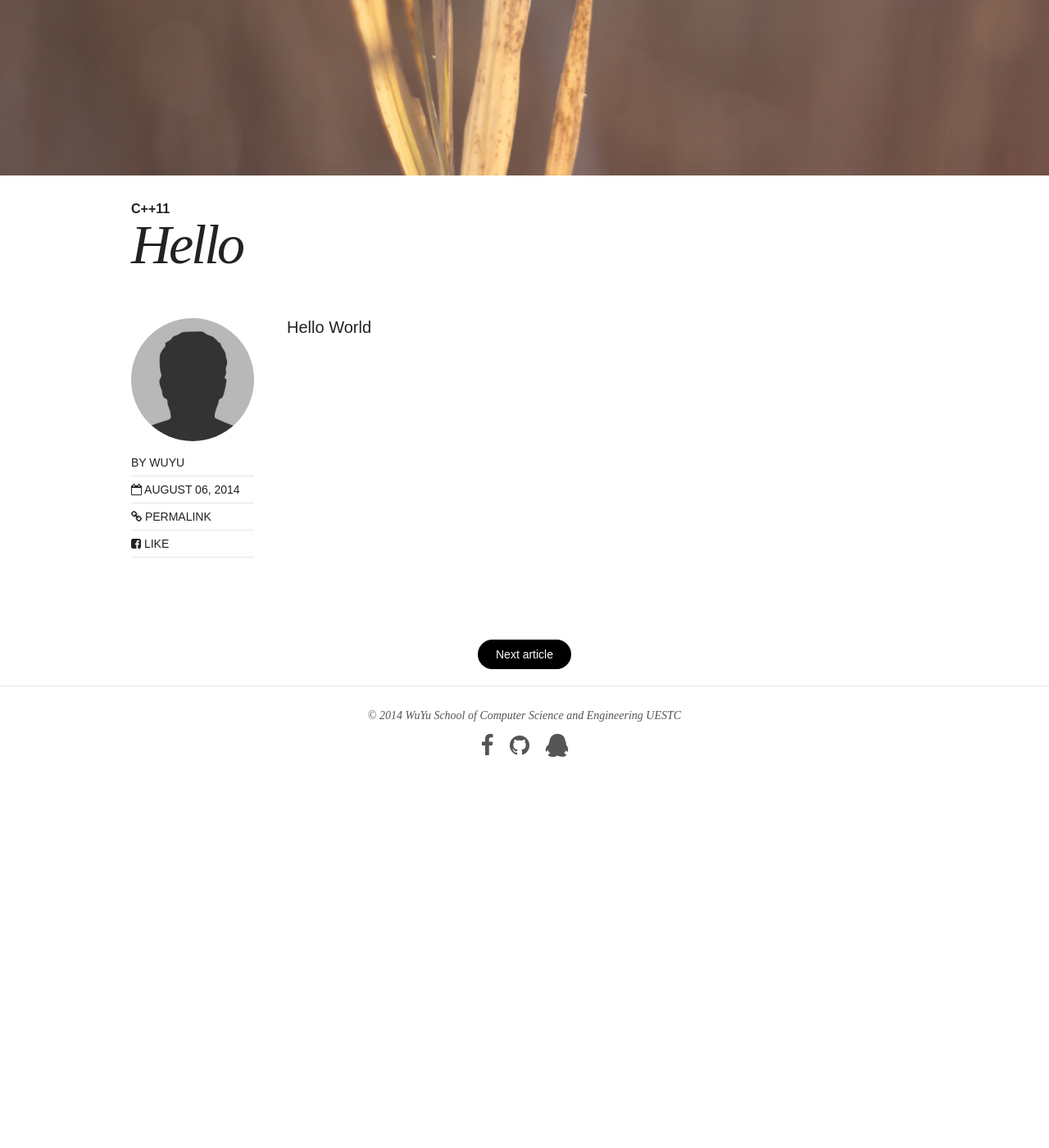
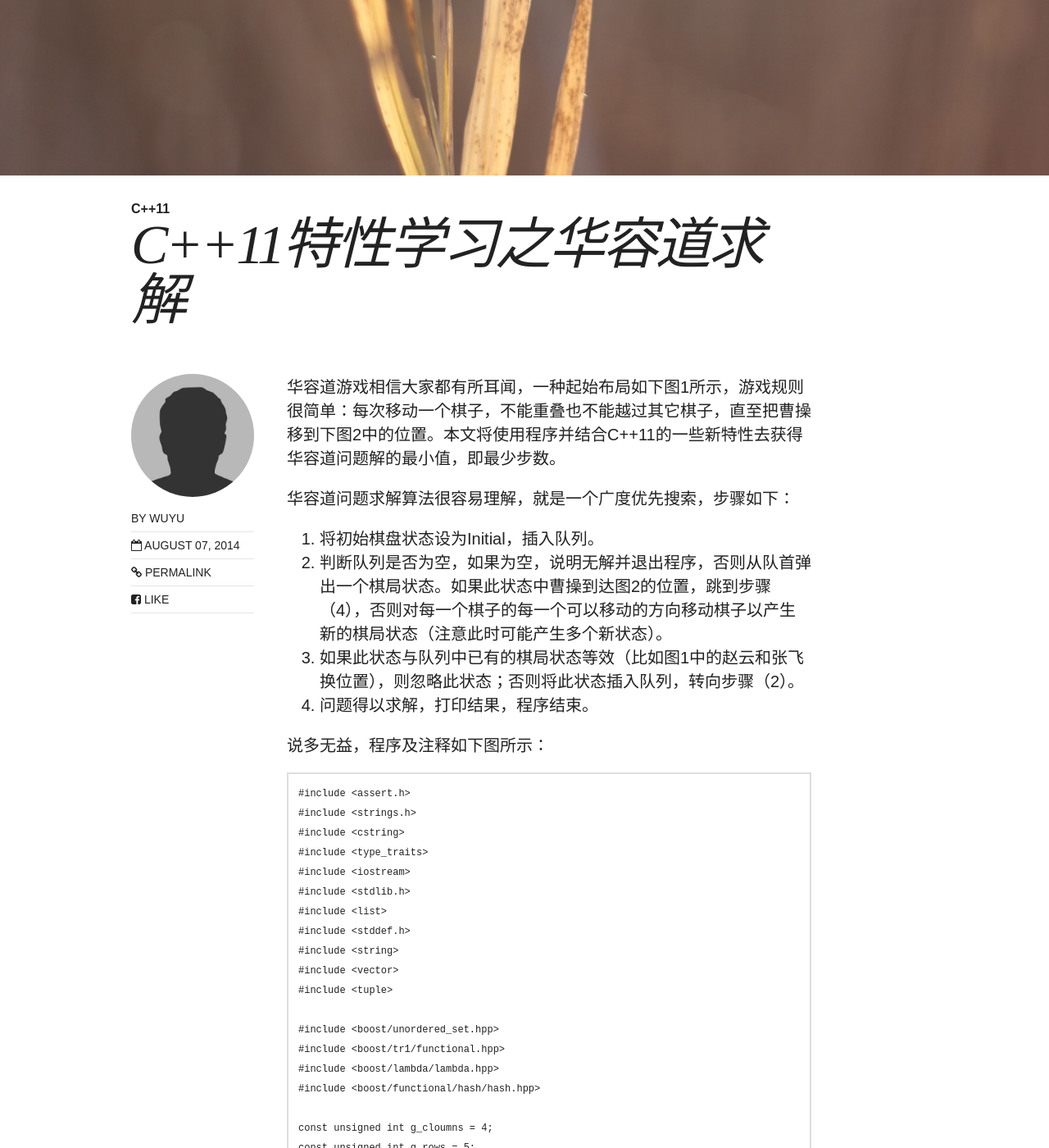
Before and after one commit to wuyu201321060203/wuyu201321060203.github.io, a Jekyll site: the page built from _posts/2014-08-07-huarongdao.md, in a window 1280 px wide and 1400 px high, scrolled down 479 px. Shown: the whole window at 82% size. Built offline with Jekyll 4.4.1, drawn with Linux system fonts in a browser that asks for light colours; nearby versions of some CDN libraries; before the commit the page ends 1458 px from its top, so only the background shows below that; some of the changed text lies outside the part shown.

Commit message:
Huarongdao

````diff
--- a/_posts/2014-08-06-huarongdao.md
+++ /dev/null
@@ -1,11 +0,0 @@
----
-layout: post
-title: Hello
-category: articles
-tags: c++11
-image:
-    feature: so-simple-sample-image-5.jpg
-comments: true
-share: true
----
-Hello World
--- a/_posts/2014-08-07-test.md
+++ b/_posts/2014-08-07-huarongdao.md
@@ -11,10 +11,10 @@ share: true
 华容道游戏相信大家都有所耳闻，一种起始布局如下图1所示，游戏规则很简单：每次移动一个棋子，不能重叠也不能越过其它棋子，直至把曹操移到下图2中的位置。本文将使用程序并结合C++11的一些新特性去获得华容道问题解的最小值，即最少步数。
 
 华容道问题求解算法很容易理解，就是一个广度优先搜索，步骤如下：
-（1）将初始棋盘状态设为Initial，插入队列。
-（2）判断队列是否为空，如果为空，说明无解并退出程序，否则从队首弹出一个棋局状态。如果此状态中曹操到达图2的位置，跳到步骤（4），否则对每一个棋子的每一个可以移动的方向移动棋子以产生新的棋局状态（注意此时可能产生多个新状态）。
-（3）如果此状态与队列中已有的棋局状态等效（比如图1中的赵云和张飞换位置），则忽略此状态；否则将此状态插入队列，转向步骤（2）。
-（4）问题得以求解，打印结果，程序结束。
+1. 将初始棋盘状态设为Initial，插入队列。
+2. 判断队列是否为空，如果为空，说明无解并退出程序，否则从队首弹出一个棋局状态。如果此状态中曹操到达图2的位置，跳到步骤（4），否则对每一个棋子的每一个可以移动的方向移动棋子以产生新的棋局状态（注意此时可能产生多个新状态）。
+3. 如果此状态与队列中已有的棋局状态等效（比如图1中的赵云和张飞换位置），则忽略此状态；否则将此状态插入队列，转向步骤（2）。
+4. 问题得以求解，打印结果，程序结束。
 
 说多无益，程序及注释如下图所示：
 ```
````
